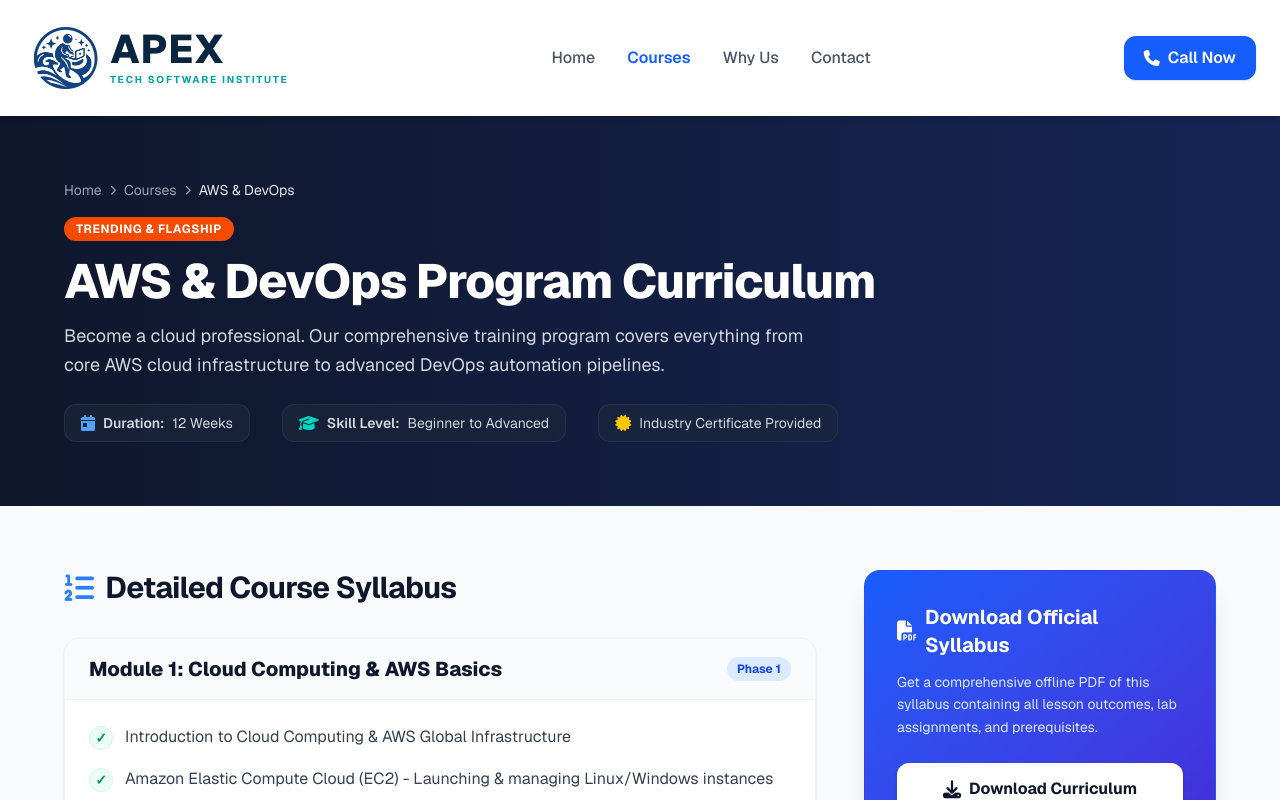
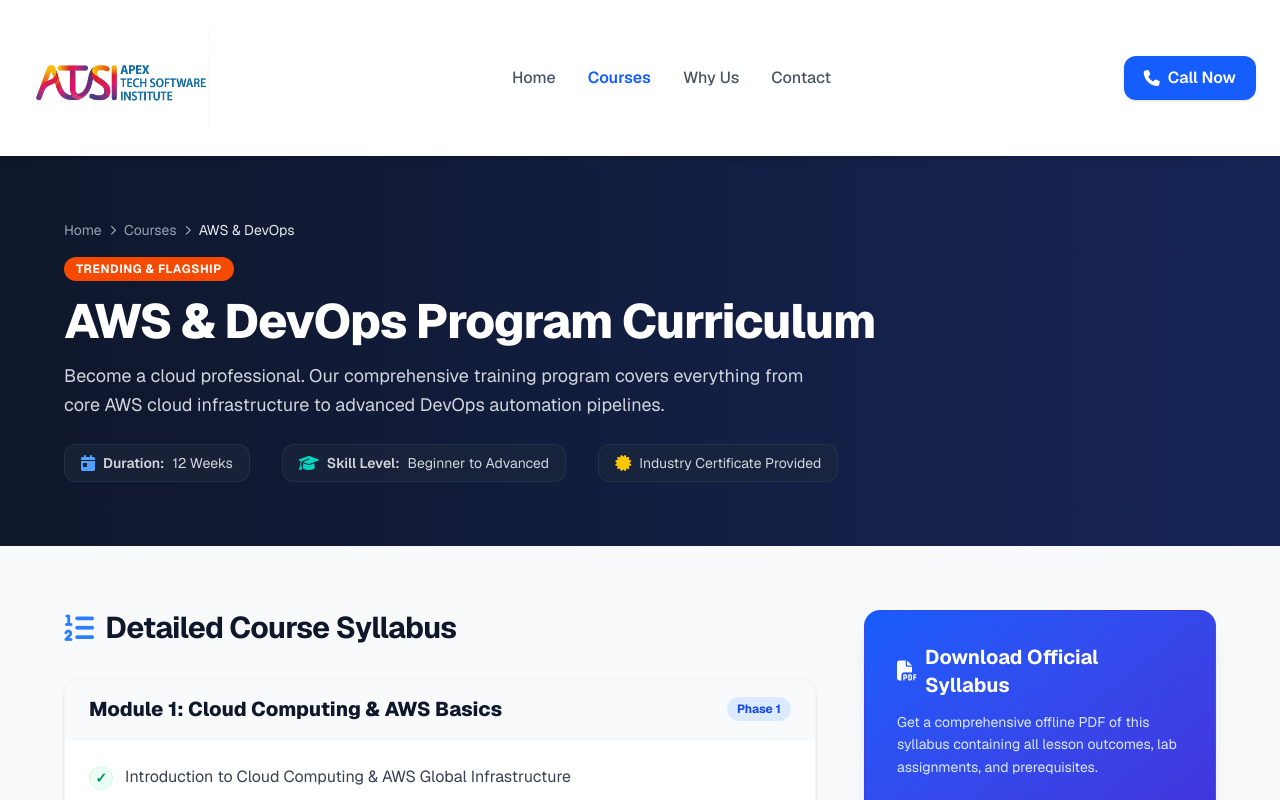
Before and after one commit to akulasathish/apex, a Next.js app: page /courses/aws-devops in a window 1280 px wide. Shown: the top 800 px of the page. Built offline with nearby package versions, Linux system fonts and the light colour scheme.

Commit message:
feat: upgrade website header logo to enlarged transparent HD layout for main branch

```diff
--- a/src/app/admin/page.js
+++ b/src/app/admin/page.js
@@ -12,13 +12,9 @@
       {/* HEADER */}
       <header className="bg-white border-b border-gray-100 shadow-sm sticky top-0 z-50">
         <div className="container mx-auto px-6 py-4 flex justify-between items-center">
-          <div className="apex-logo-container gap-3 cursor-pointer">
-            <a href="/" className="flex items-center gap-3">
-              <img src="/logo.png" alt="Apex Tech Logo" className="h-16 w-16 object-contain" />
-              <div className="apex-logo-text">
-                <div className="apex-brand-main">APEX</div>
-                <div className="apex-brand-sub">TECH SOFTWARE INSTITUTE</div>
-              </div>
+          <div className="apex-logo-container cursor-pointer">
+            <a href="/" className="flex items-center">
+              <img src="/logo.png" alt="ATSI Logo" className="h-[104px] w-auto object-contain" />
             </a>
           </div>
 
--- a/src/app/courses/[id]/page.js
+++ b/src/app/courses/[id]/page.js
@@ -48,13 +48,9 @@
       {/* HEADER & NAVIGATION */}
       <header className="bg-white shadow-md sticky top-0 z-50">
         <div className="container mx-auto px-6 py-4 flex flex-col sm:flex-row justify-between items-center gap-4 sm:gap-0">
-          <div className="apex-logo-container gap-3 cursor-pointer">
-            <a href="/" className="flex items-center gap-3">
-              <img src="/logo.png" alt="Apex Tech Logo" className="h-16 w-16 object-contain" />
-              <div className="apex-logo-text">
-                <div className="apex-brand-main">APEX</div>
-                <div className="apex-brand-sub">TECH SOFTWARE INSTITUTE</div>
-              </div>
+          <div className="apex-logo-container cursor-pointer">
+            <a href="/" className="flex items-center">
+              <img src="/logo.png" alt="ATSI Logo" className="h-[104px] w-auto object-contain" />
             </a>
           </div>
           <nav className="flex space-x-6 md:space-x-8 font-medium">
--- a/src/app/page.js
+++ b/src/app/page.js
@@ -7,15 +7,10 @@
       {/* HEADER & NAVIGATION */}
       <header className="bg-white shadow-md sticky top-0 z-50">
         <div className="container mx-auto px-6 py-4 flex flex-col sm:flex-row justify-between items-center gap-4 sm:gap-0">
-          <div className="apex-logo-container gap-3">
-            {/* Left Side: Logo Image */}
-            <img src="/logo.png" alt="Apex Tech Logo" className="h-16 w-16 object-contain" />
-
-            {/* Right Side: Brand Typography */}
-            <div className="apex-logo-text">
-              <div className="apex-brand-main">APEX</div>
-              <div className="apex-brand-sub">TECH SOFTWARE INSTITUTE</div>
-            </div>
+          <div className="apex-logo-container">
+            <a href="/" className="flex items-center">
+              <img src="/logo.png" alt="ATSI Logo" className="h-[104px] w-auto object-contain" />
+            </a>
           </div>
 
           <nav className="flex space-x-6 md:space-x-8 font-medium">
```
Also changed, not shown: public/logo.png.
